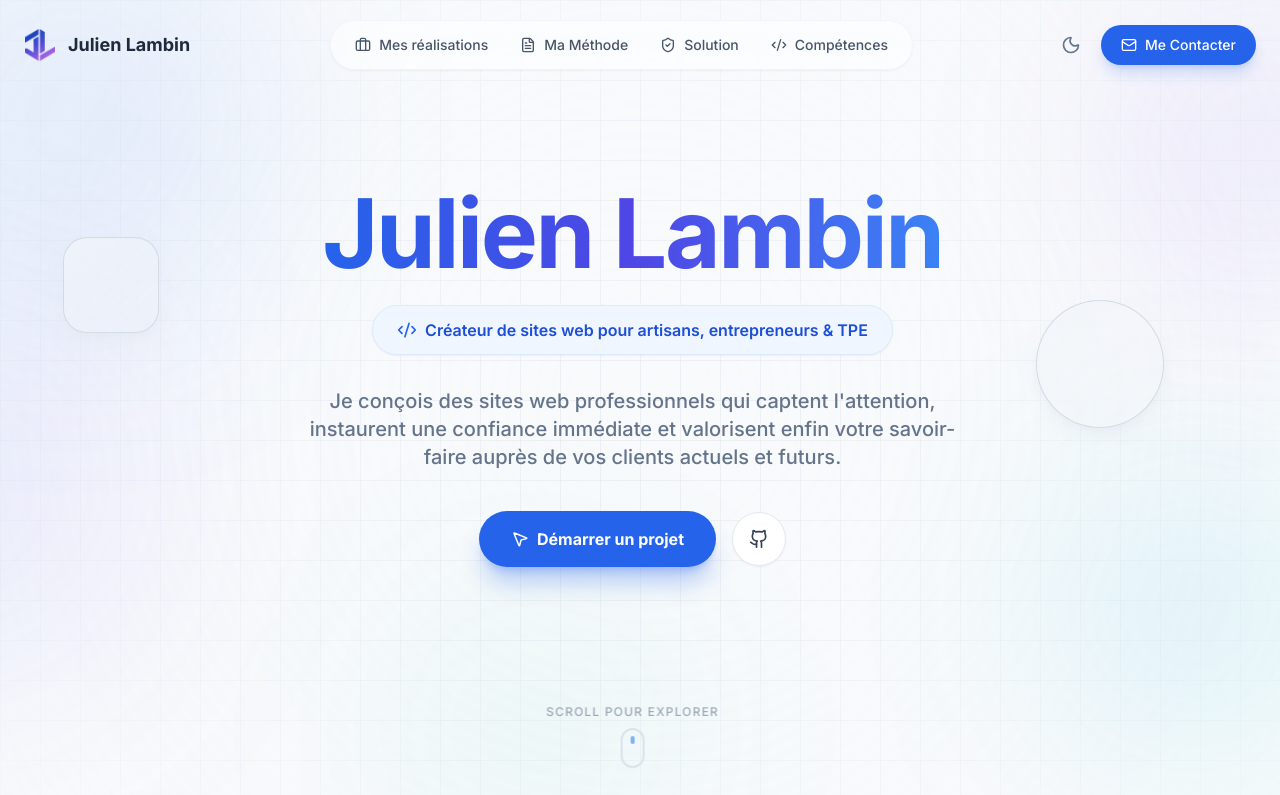
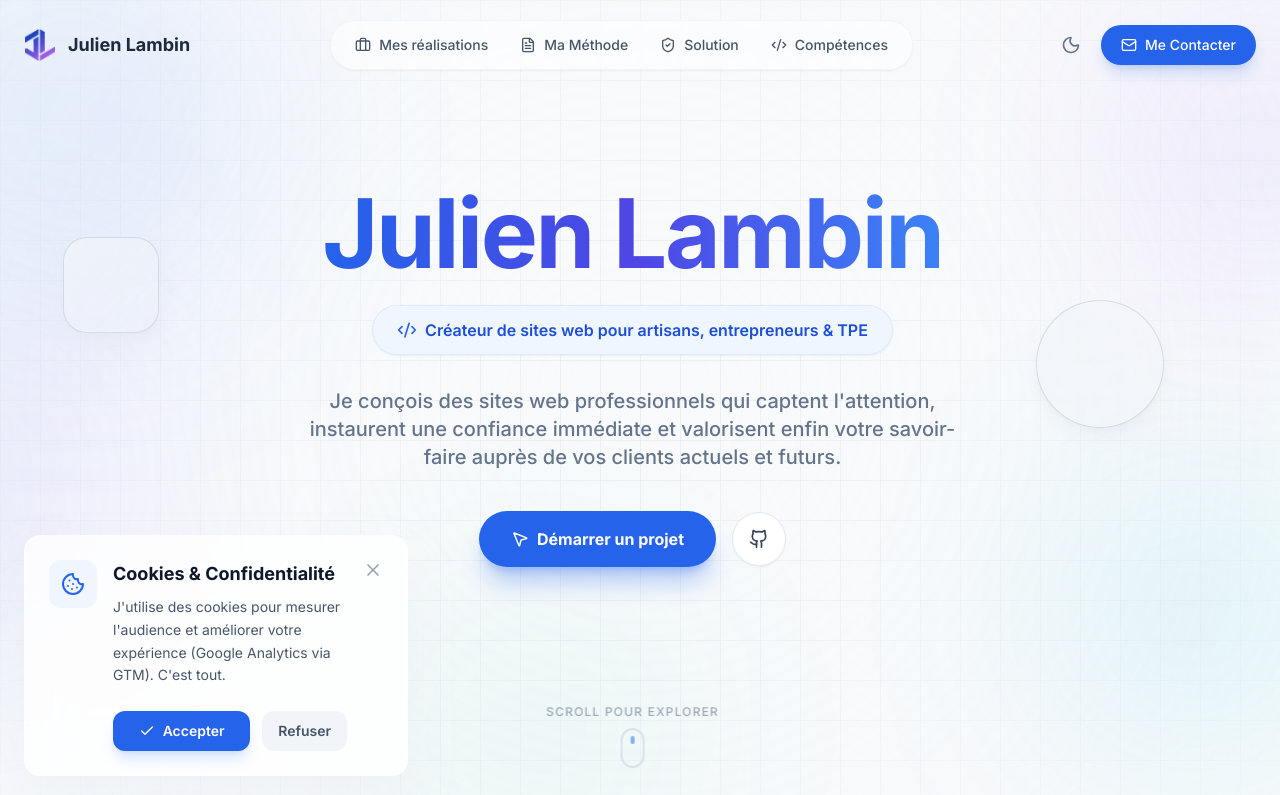
Before and after one commit to julien-lambin/portfolio-julien, a React (Vite) app: page / in a window 1280 px wide. Shown: the top 795 px of the page. Built offline with nearby package versions, Linux system fonts and the light colour scheme.

Commit message:
feat: implement custom CookieConsent component with GTM injection

```diff
--- /dev/null
+++ b/components/ui/CookieConsent.tsx
@@ -0,0 +1,102 @@
+import React, { useState, useEffect } from 'react';
+import { motion, AnimatePresence } from 'framer-motion';
+import { Cookie, X, Check } from 'lucide-react';
+
+const GTM_ID = 'GTM-K6JS3DFD';
+
+export const CookieConsent: React.FC = () => {
+  const [isVisible, setIsVisible] = useState(false);
+
+  useEffect(() => {
+    // Check if user has already consented
+    const consent = localStorage.getItem('cookie-consent');
+    if (!consent) {
+      // Show banner after a small delay for better UX
+      const timer = setTimeout(() => setIsVisible(true), 1500);
+      return () => clearTimeout(timer);
+    } else if (consent === 'accepted') {
+      loadGTM();
+    }
+  }, []);
+
+  const loadGTM = () => {
+    // Prevent multiple loads
+    if (window.google_tag_manager) return;
+
+    const script = document.createElement('script');
+    script.innerHTML = `(function(w,d,s,l,i){w[l]=w[l]||[];w[l].push({'gtm.start':
+    new Date().getTime(),event:'gtm.js'});var f=d.getElementsByTagName(s)[0],
+    j=d.createElement(s),dl=l!='dataLayer'?'&l='+l:'';j.async=true;j.src=
+    'https://www.googletagmanager.com/gtm.js?id='+i+dl;f.parentNode.insertBefore(j,f);
+    })(window,document,'script','dataLayer','${GTM_ID}');`;
+    document.head.appendChild(script);
+  };
+
+  const handleAccept = () => {
+    localStorage.setItem('cookie-consent', 'accepted');
+    setIsVisible(false);
+    loadGTM();
+  };
+
+  const handleDecline = () => {
+    localStorage.setItem('cookie-consent', 'declined');
+    setIsVisible(false);
+  };
+
+  return (
+    <AnimatePresence>
+      {isVisible && (
+        <motion.div
+          initial={{ opacity: 0, y: 50, scale: 0.9 }}
+          animate={{ opacity: 1, y: 0, scale: 1 }}
+          exit={{ opacity: 0, y: 20, scale: 0.95 }}
+          className="fixed bottom-6 left-6 z-50 max-w-sm w-full"
+        >
+          <div className="bg-white/80 dark:bg-slate-900/80 backdrop-blur-xl border border-white/20 dark:border-slate-800 p-6 rounded-2xl shadow-2xl shadow-slate-200/50 dark:shadow-black/50">
+            <div className="flex items-start gap-4">
+              <div className="p-3 bg-blue-50 dark:bg-blue-900/20 rounded-xl text-blue-600 dark:text-blue-400">
+                <Cookie size={24} />
+              </div>
+              <div className="flex-1">
+                <h3 className="text-lg font-bold text-slate-900 dark:text-white mb-2">Cookies & Confidentialité</h3>
+                <p className="text-sm text-slate-600 dark:text-slate-400 leading-relaxed mb-6">
+                  J'utilise des cookies pour mesurer l'audience et améliorer votre expérience (Google Analytics via GTM). C'est tout.
+                </p>
+
+                <div className="flex gap-3">
+                  <button
+                    onClick={handleAccept}
+                    className="flex-1 flex items-center justify-center gap-2 px-4 py-2.5 bg-blue-600 hover:bg-blue-700 text-white text-sm font-semibold rounded-xl transition-all shadow-lg shadow-blue-500/20"
+                  >
+                    <Check size={16} />
+                    Accepter
+                  </button>
+                  <button
+                    onClick={handleDecline}
+                    className="flex items-center justify-center px-4 py-2.5 bg-slate-100 dark:bg-slate-800 hover:bg-slate-200 dark:hover:bg-slate-700 text-slate-600 dark:text-slate-300 text-sm font-semibold rounded-xl transition-colors"
+                  >
+                    Refuser
+                  </button>
+                </div>
+              </div>
+              <button
+                onClick={handleDecline}
+                className="text-slate-400 hover:text-slate-600 dark:hover:text-slate-200 transition-colors"
+              >
+                <X size={20} />
+              </button>
+            </div>
+          </div>
+        </motion.div>
+      )}
+    </AnimatePresence>
+  );
+};
+
+// Add typescript definition for window.google_tag_manager
+declare global {
+  interface Window {
+    google_tag_manager?: any;
+    dataLayer?: any[];
+  }
+}
--- a/index.html
+++ b/index.html
@@ -84,6 +84,10 @@
     <link rel="stylesheet" href="/index.css">
 </head>
   <body class="antialiased text-slate-900 bg-slate-50 dark:bg-slate-950 dark:text-slate-100 transition-colors duration-300">
+    <!-- Google Tag Manager (noscript) -->
+    <noscript><iframe src="https://www.googletagmanager.com/ns.html?id=GTM-K6JS3DFD"
+    height="0" width="0" style="display:none;visibility:hidden"></iframe></noscript>
+    <!-- End Google Tag Manager (noscript) -->
     <div id="root">
       <!-- Simple loading placeholder for faster FCP -->
       <div style="height: 100vh; display: flex; align-items: center; justify-content: center; background: inherit;">
--- a/index.tsx
+++ b/index.tsx
@@ -1,6 +1,7 @@
 import React from 'react';
 import ReactDOM from 'react-dom/client';
 import App from './App';
+import { CookieConsent } from './components/ui/CookieConsent';
 
 const rootElement = document.getElementById('root');
 if (!rootElement) {
@@ -11,5 +12,6 @@ const root = ReactDOM.createRoot(rootElement);
 root.render(
   <React.StrictMode>
     <App />
+    <CookieConsent />
   </React.StrictMode>
 );
```
